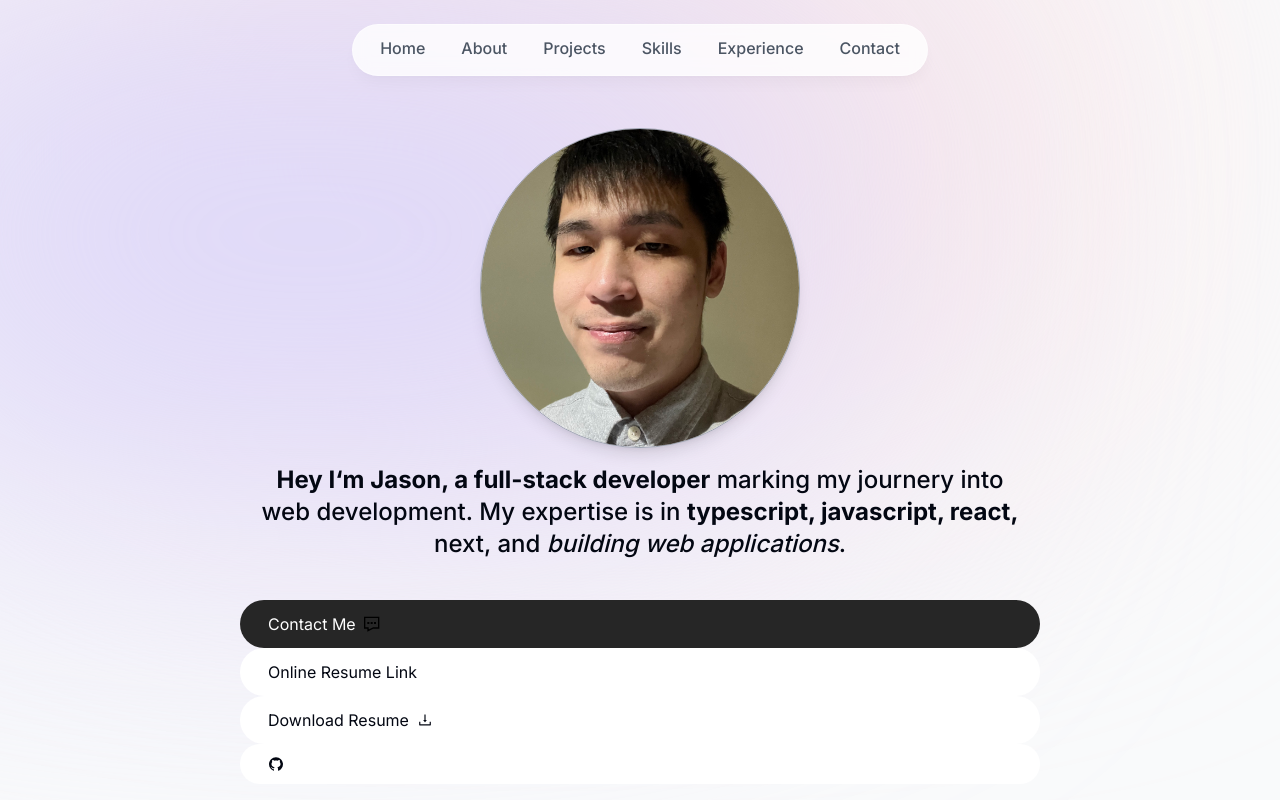
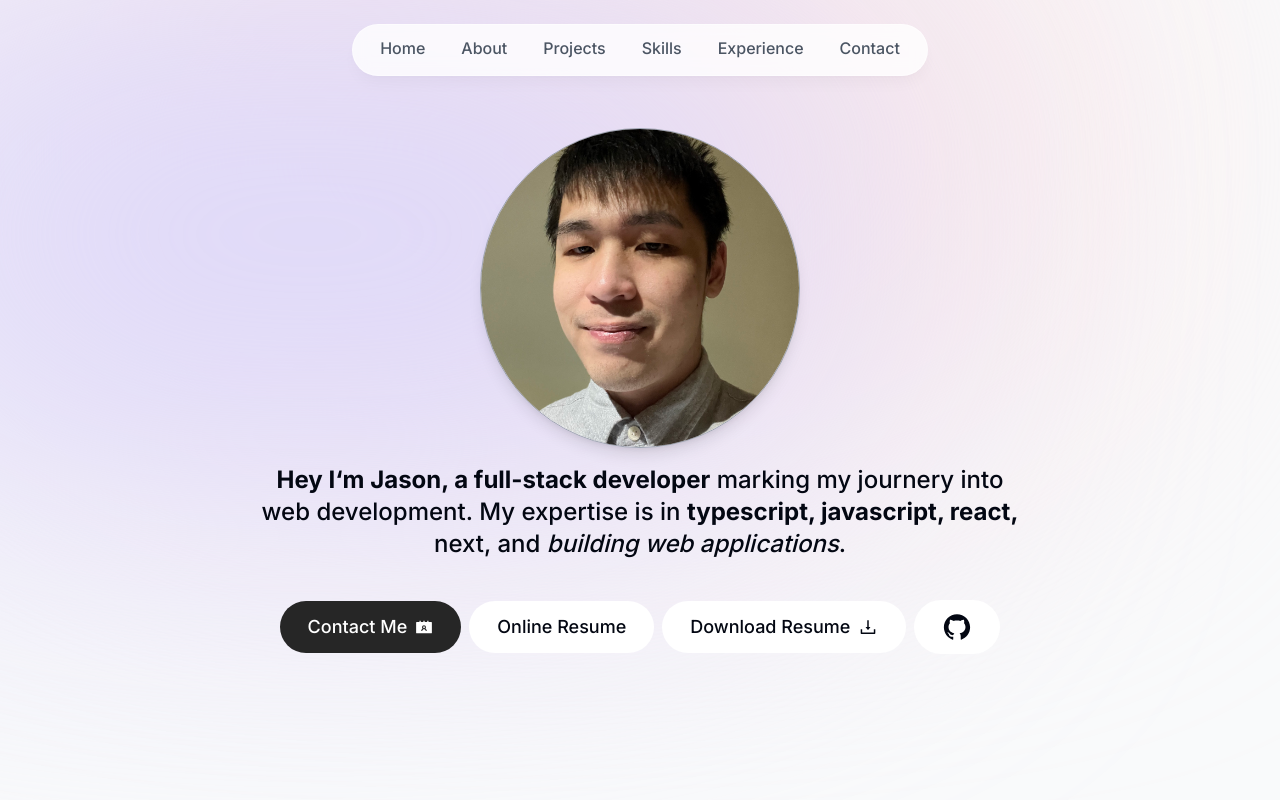
Before and after one commit to JasonMac123/NewPortfolio, a Next.js app: page / in a window 1280 px wide. Built offline with nearby package versions, Linux system fonts and the light colour scheme.

Commit message:
Styles contact and links buttons under profile

```diff
--- a/components/Profile.tsx
+++ b/components/Profile.tsx
@@ -5,8 +5,11 @@ import ProfileDescription from "./ProfileDescription";
 import JasonPhoto from "../public/images/JasonPhoto.jpg";
 
 import { motion } from "framer-motion";
-import { GrContact } from "react-icons/gr";
-import { AiFillGithub, AiOutlineDownload } from "react-icons/ai";
+import {
+  AiFillContacts,
+  AiFillGithub,
+  AiOutlineDownload,
+} from "react-icons/ai";
 import Link from "next/link";
 
 const Profile = () => {
@@ -33,27 +36,27 @@ const Profile = () => {
         </motion.div>
       </div>
       <ProfileDescription />
-      <div>
+      <div className="flex flex-col sm:flex-row justify-center items-center gap-2 px-4 text-lg font-medium">
         <Link
           href="#contact"
           className="bg-neutral-800 px-7 text-white py-3 flex items-center gap-2 rounded-full"
         >
-          Contact Me <GrContact />
+          Contact Me <AiFillContacts color="white" />
         </Link>
         <a
           href="resume.creddle.io/resume/4ubkmscygjr"
           className="bg-white px-7 py-3 flex items-center gap-2 rounded-full"
         >
-          Online Resume Link
+          Online Resume
         </a>
         <a className="bg-white px-7 py-3 flex items-center gap-2 rounded-full">
-          Download Resume <AiOutlineDownload />
+          Download Resume <AiOutlineDownload size={20} />
         </a>
         <a
           href="https://github.com/JasonMac123"
           className="bg-white px-7 py-3 flex items-center gap-2 rounded-full"
         >
-          <AiFillGithub />
+          <AiFillGithub size={30} />
         </a>
       </div>
     </section>
```
